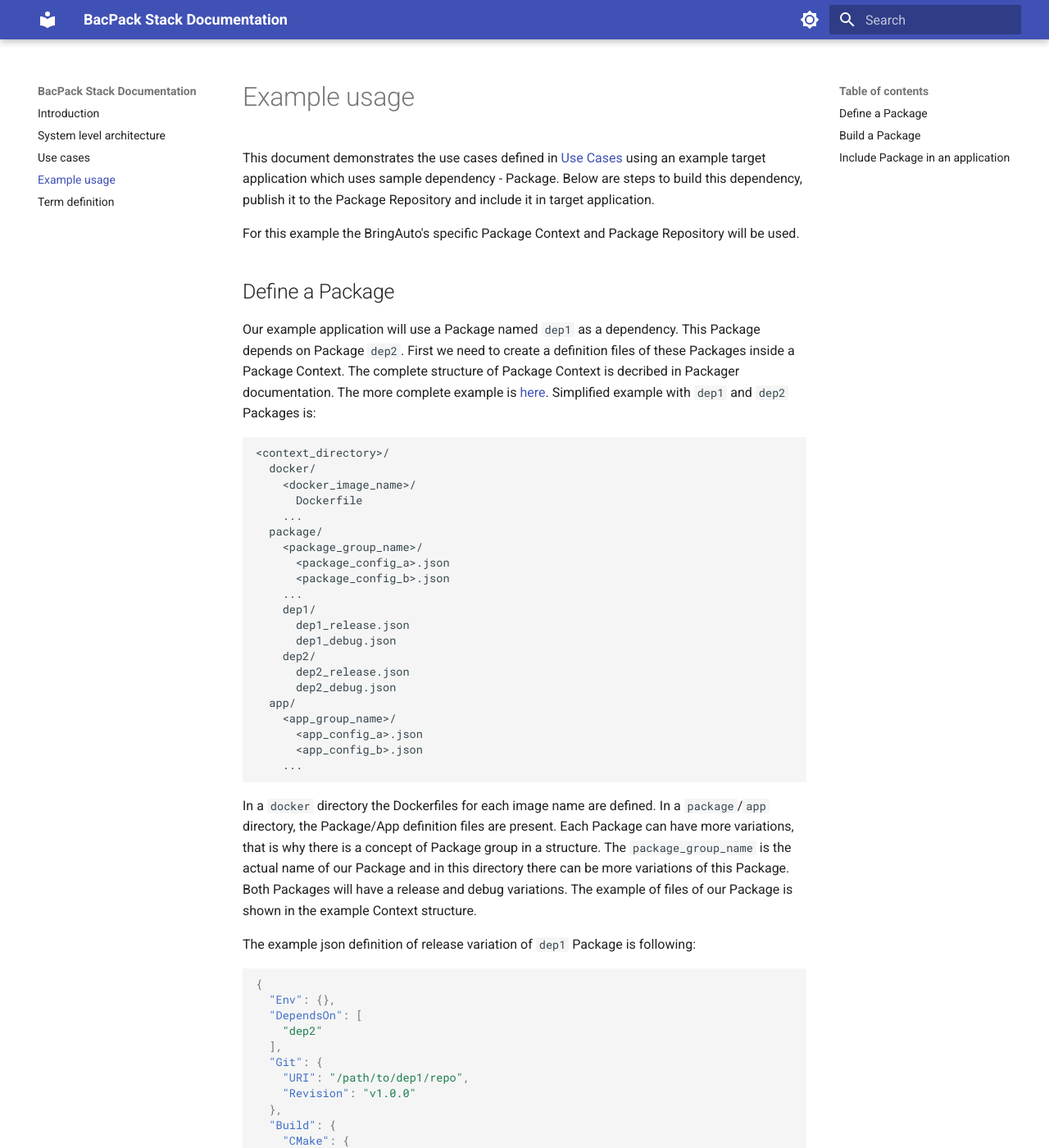
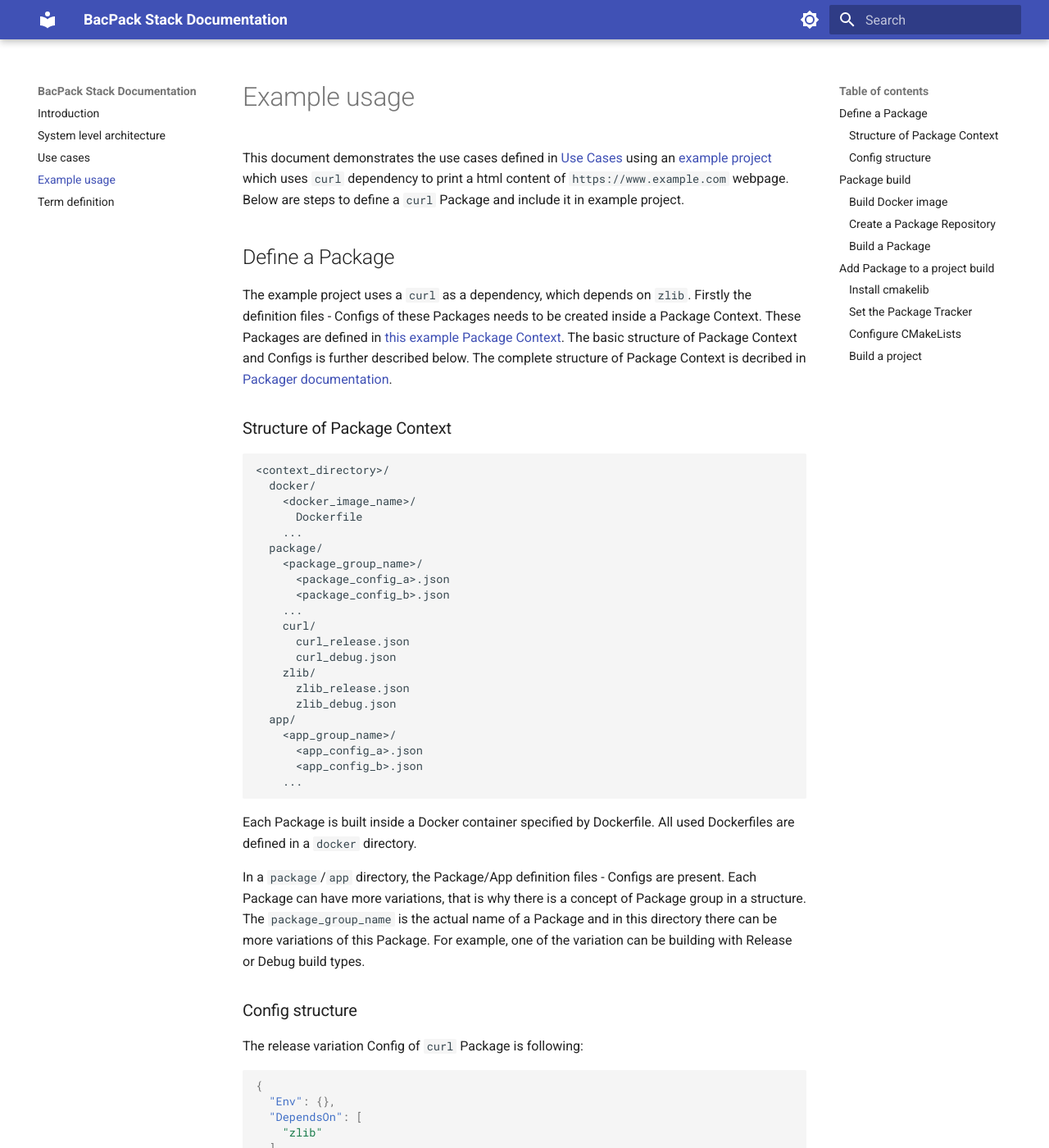
Before and after one commit to bacpack-system/bacpack-system.github.io, an MkDocs documentation site: the page built from docs/example_usage.md, in a window 1280 px wide and 1400 px high. Shown: the whole window at 82% size. Built offline with MkDocs 1.6.1 and Material for MkDocs 9.7.7, drawn with Linux system fonts in a browser that asks for light colours; some of the changed text lies outside the part shown.

Commit message:
Example rewrited to use real example

````diff
--- a/docs/example_usage.md
+++ b/docs/example_usage.md
@@ -1,18 +1,20 @@
 # Example usage
 
-This document demonstrates the use cases defined in [Use Cases](./use_cases.md) using an example target
-application which uses sample dependency - Package. Below are steps to build this dependency, publish
-it to the Package Repository and include it in target application.
-
-For this example the BringAuto's specific Package Context and Package Repository will be used.
+This document demonstrates the use cases defined in [Use Cases](./use_cases.md) using an [example
+project](https://github.com/bacpack-system/example-project) which uses `curl` dependency to print
+a html content of `https://www.example.com` webpage. Below are steps to define a `curl` Package
+and include it in example project.
 
 ## Define a Package
 
-Our example application will use a Package named `dep1` as a dependency. This Package depends on
-Package `dep2`. First we need to create a definition files of these Packages inside a Package
-Context. The complete structure of Package Context is decribed in Packager documentation. The more
-complete example is [here](https://github.com/bacpack-system/packager/tree/master/example).
-Simplified example with `dep1` and `dep2` Packages is:
+The example project uses a `curl` as a dependency, which depends on `zlib`. Firstly the definition
+files - Configs of these Packages needs to be created inside a Package Context. These Packages are
+defined in [this example Package Context](https://github.com/bacpack-system/example-context). The
+basic structure of Package Context and Configs is further described below. The complete structure
+of Package Context is decribed in
+[Packager documentation](https://github.com/bacpack-system/packager/blob/master/doc).
+
+### Structure of Package Context
 
 ```plaintext
 <context_directory>/
@@ -25,12 +27,12 @@ Simplified example with `dep1` and `dep2` Packages is:
       <package_config_a>.json
       <package_config_b>.json
     ...
-    dep1/
-      dep1_release.json
-      dep1_debug.json
-    dep2/
-      dep2_release.json
-      dep2_debug.json
+    curl/
+      curl_release.json
+      curl_debug.json
+    zlib/
+      zlib_release.json
+      zlib_debug.json
   app/
     <app_group_name>/
       <app_config_a>.json
@@ -38,24 +40,28 @@ Simplified example with `dep1` and `dep2` Packages is:
     ...
 ```
 
-In a `docker` directory the Dockerfiles for each image name are defined. In a `package`/`app`
-directory, the Package/App definition files are present. Each Package can have more variations,
-that is why there is a concept of Package group in a structure. The `package_group_name` is the
-actual name of our Package and in this directory there can be more variations of this Package. Both
-Packages will have a release and debug variations. The example of files of our Package is shown in
-the example Context structure.
+Each Package is built inside a Docker container specified by Dockerfile. All used Dockerfiles are
+defined in a `docker` directory.
 
-The example json definition of release variation of `dep1` Package is following:
+In a `package`/`app` directory, the Package/App definition files - Configs are present. Each
+Package can have more variations, that is why there is a concept of Package group in a structure.
+The `package_group_name` is the actual name of a Package and in this directory there can be more
+variations of this Package. For example, one of the variation can be building with Release or Debug
+build types.
+
+### Config structure
+
+The release variation Config of `curl` Package is following:
 
 ```json
 {
   "Env": {},
   "DependsOn": [
-    "dep2"
+    "zlib"
   ],
   "Git": {
-    "URI": "/path/to/dep1/repo",
-    "Revision": "v1.0.0"
+    "URI": "https://github.com/curl/curl.git",
+    "Revision": "curl-7_79_1"
   },
   "Build": {
     "CMake": {
@@ -65,8 +71,8 @@ The example json definition of release variation of `dep1` Package is following:
     }
   },
   "Package": {
-    "Name": "dep1",
-    "VersionTag": "v1.0.0",
+    "Name": "curl",
+    "VersionTag": "v7.79.1",
     "PlatformString": {
       "Mode": "auto"
     },
@@ -76,32 +82,49 @@ The example json definition of release variation of `dep1` Package is following:
   },
   "DockerMatrix": {
     "ImageNames": [
-      "image1"
+      "ubuntu2404",
+      "fedora41"
     ]
   }
 }
 ```
 
-All fields of json definitions (Config) are described in Packager documentation. Only important
-fields for our use case will be described further. The `DependsOn` field contains all dependency
-Packages which must be defined in the same Context. The `Git/URI` must be a uri to a CMake based
-git repository with tag specified by `Git/Revision`. In `Build/CMake/Defines` can be specified all
-CMake options. The `Package/Name` field must be same as name of `package_group_name`. And all
-images in `DockerMatrix/ImageNames` must be defined in `docker` directory of same Context.
+All fields of Config are described in a Packager documentation. Only important
+fields for the purpose of this example will be described further. The `DependsOn` field contains
+all dependency Packages which must be defined in the same Package Context. The `Git/URI` must be an
+uri to a CMake based git repository with tag specified by `Git/Revision`. In `Build/CMake/Defines`
+can be specified all CMake options. The `Package/Name` field must be same as name of
+`package_group_name`. And all images in `DockerMatrix/ImageNames` must be defined in `docker`
+directory of same Package Context.
 
-The debug variation of `dep1` Package will be very similar with changes of `CMAKE_BUILD_TYPE` and
-`Package/IsDebug` flag. The `dep2` Package will be the same only with empty `DependsOn` array.
+## Package build
 
-## Build a Package
+Firstly, the target Docker image must be build. Then if not already created, the Package Repository
+must be created. Finally the `curl` Package can be build.
 
-After definition of both Packages we can build `dep1` with Packager.
+### Build Docker image
 
-If the used image in our Package is not build on our system, it must be build with `build-image`
-Packager command. The command for building `image1` image could be:
+If the used image is not built on system, it must be build with `build-image` Packager command.
+The command for building `ubuntu2404` image is:
 
 ```bash
-bap-builder build-image --context /path/to/package/context --image-name image1
+bap-builder build-image --context /path/to/package/context --image-name ubuntu2404
 ```
+
+### Create a Package Repository
+
+For the purpose of this example the local Package Repository will be used, but usually the Package
+Repository is present upstream and cloned locally.
+
+The creation of Package Repository is basically creating an empty git repository. Following
+commands will create it in current directory:
+
+```bash
+mkdir package_repository && cd package_repository
+git init
+```
+
+### Build a Package
 
 The Packager command `build-package` for building Packages requires these parameters:
 
@@ -110,53 +133,62 @@ The Packager command `build-package` for building Packages requires these parame
  - output-dir
 
 The `context` parameter specifies the Package Context path, the `image-name` selects the target
-image for Package and `output-dir` points to the Package Repository, which already can have built
-Packages or it can be an empty Git repository.
+image for Package and `output-dir` points to the Package Repository.
 
-We want Packager to put this Package to Packager Repository (specifically to
-[BringAuto's main Package Repository](https://gitea.bringauto.com/fleet-protocol/package-repository)).
-Firstly, the repository must be cloned, then the path to it can be given to Packager executable.
-
-The command for building Package `dep1` is:
+The command for building `curl` Package is:
 
 ```bash
-bap-builder build-package --context /path/to/package/context --image-name image1 --output-dir /path/to/package/repository --name dep1 --build-deps
+bap-builder build-package --context /path/to/package/context --image-name ubuntu2404 --output-dir /path/to/package/repository --name curl --build-deps
 ```
 
-This command builds a Package `dep1` defined in Context for `image1` image, creates an archive
+This command builds a Package `curl` defined in Context for `ubuntu2404` image, creates an archive
 of this Package and copies it to the output-dir (Package Repository). The command with
-`--build-deps` flag also builds all dependencies of given Package. In our case it also builds the
-`dep2` Package. Other flags and settings of Packager are described in its
+`--build-deps` flag also builds all dependencies of given Package. In this case it also builds the
+`bzip` Package. Other flags and settings of Packager are described in its
 [documentation](https://github.com/bacpack-system/packager/tree/master/doc).
 
-After the Package is in Package Repository, we can push it to origin.
+## Add Package to a project build
 
-## Include Package in an application
+The `curl` Package can be now used for building
+[example project](https://github.com/bacpack-system/example-project).
 
-We have built a dependency Package `dep1` and uploaded it to remote BringAuto's Package Repository.
-Now we can use this Package in a CMake based application.
+### Install cmakelib
 
-First we need to have cmakelib (link in [Introduction](./index.md)) installed on our system.
+Firstly the cmakelib (link in [Introduction](./index.md)) must be installed. Follow the README
+to install it.
 
-In the application root directory we need to add `CMLibStorage.cmake` with following content:
+### Set the Package Tracker
+
+In the project root directory the `CMLibStorage.cmake` needs to be added with following content:
 
 ```cmake
 SET(STORAGE_LIST DEP)
 SET(STORAGE_LIST_DEP "https://github.com/bacpack-system/package-tracker.git")
 ```
 
-This will links the application with Package Tracker specific for BringAuto. This enables adding
+This will links the project with Package Tracker specific for BringAuto, which enables adding
 Packages from BringAuto's specific Package Repository (The Package Tracker points to Package
-Repository).
+Repository). Usually the previously built Packages would be used, but for simplicity, the same
+Packages from BringAuto's specific Package Repository are used instead. These Packages are exactly
+the same as Packages defined in [example Package Context](https://github.com/bacpack-system/example-context).
 
-Then the dependencies must be defined in `cmake/Dependencies.cmake` like that:
+!!! info
+
+    The local Package Repository can't be easily used, because currently the BacPack system does
+    not support it. That is why the upstream Package Repository is used. The usage of local Package
+    Repository will be added in future releases.
+
+### Configure CMakeLists
+
+The dependencies must be defined in `cmake/Dependencies.cmake` like this:
 
 ```cmake
-BA_PACKAGE_LIBRARY(dep1 v1.0.0)
+BA_PACKAGE_LIBRARY(curl v7.79.1)
+BA_PACKAGE_LIBRARY(zlib v1.2.11 OUTPUT_PATH_VAR ZLIB_ROOT)
 ```
 
-This file must be included in application's CMakeLists.txt and then the Package can be included
-with `FIND_PACKAGE`. But first the cmakelib with required components must be included.
+This file must be included in project's CMakeLists.txt and then the Package can be included
+with `FIND_PACKAGE`. But first the cmakelib with required components must be added.
 Example CMake code:
 
 ```cmake
@@ -166,15 +198,20 @@ INCLUDE(cmake/Dependencies.cmake)
 # Adding cmakelib with components
 FIND_PACKAGE(CMLIB COMPONENTS CMDEF CMUTIL STORAGE REQUIRED)
 
-# Adding dep1 Package
-FIND_PACKAGE(dep1 1.0.0 REQUIRED)
+# Adding bzip and curl Package
+FIND_PACKAGE(BZIP REQUIRED)
+FIND_PACKAGE(CURL REQUIRED)
 ```
 
-Each of the cmakelib components has its own git repository and adds specific functionality.
-Any or none of following components can be used:
+!!! note
 
- - [CMDEF](https://github.com/cmakelib/cmakelib-component-cmdef) - adds wrappers for basic CMake features
- - [CMUTIL](https://github.com/cmakelib/cmakelib-component-cmutil) - Provides functionality for other cmakelib components
- - [STORAGE](https://github.com/cmakelib/cmakelib-component-storage) - mechanism for storing and retrieving build dependencies
+    Each of the cmakelib components has its own git repository and adds specific functionality.
+    Any or none of following components can be used:
 
-More info about the other macros is in Package Tracker repository.
+     - [CMDEF](https://github.com/cmakelib/cmakelib-component-cmdef) - adds wrappers for basic CMake features
+     - [CMUTIL](https://github.com/cmakelib/cmakelib-component-cmutil) - Provides functionality for other cmakelib components
+     - [STORAGE](https://github.com/cmakelib/cmakelib-component-storage) - mechanism for storing and retrieving build dependencies
+
+### Build a project
+
+At this moment, the project can be build with `cmake` the usual way.
--- a/mkdocs.yml
+++ b/mkdocs.yml
@@ -23,6 +23,8 @@ nav:
   - Term definition: term_definition.md
 
 markdown_extensions:
+  - admonition
+  - pymdownx.details
   - pymdownx.superfences:
       custom_fences:
         - name: mermaid
````
Also changed, not shown: docs/term_definition.md (+1 -0 lines).
